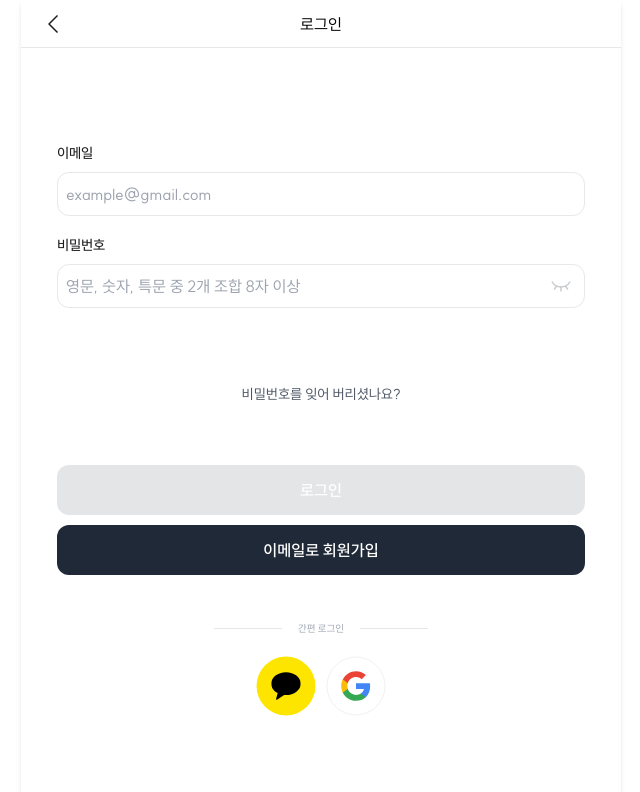
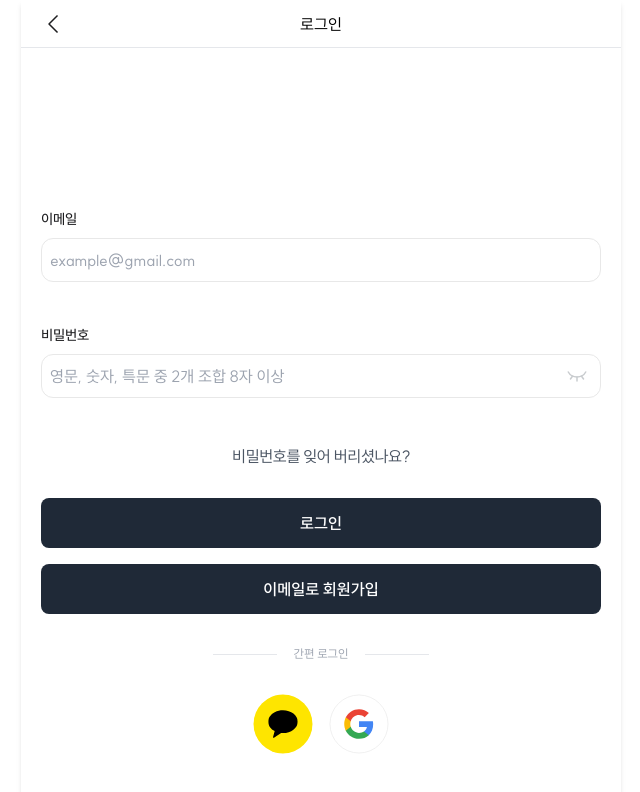
Before and after one commit to TEAM-EMOLE/EMORE-CLIENT, a React (Vite) app: page /login in a window 1280 px wide. Shown: the top 792 px of the page, without its empty margins (319-959 px from the left). Built offline with nearby package versions, Linux system fonts and the light colour scheme.

Commit message:
✨ Feat :  로그인 버튼 항상 활성화

```diff
--- a/src/pages/Login/index.tsx
+++ b/src/pages/Login/index.tsx
@@ -7,106 +7,89 @@ import PwdOpen from './components/Icon/PwdOpen';
 import KakaoLogin from './components/KakaoLogin';
 import GoogleLogin from './components/GoogleLogin';
 import { useLoginForm } from './hooks/useLoginForm';
-import { useValidation } from './hooks/useValidation';
 import { useState, useRef } from 'react';
 
 const LoginButton = Button;
-const SinupButton = Button;
+const SignupButton = Button;
 
 export default function LoginPage() {
-    const {
-      email,
-      password,
-      handleEmailChange,
-      handlePasswordChange,
-      handleSubmit, // 로그인 제출 핸들러
-    } = useLoginForm();
-
-    const isFormValid = useValidation(email, password); // 유효성 검사 훅 사용
+  const { email, password, handleEmailChange, handlePasswordChange, handleSubmit } = useLoginForm();
   const formRef = useRef<HTMLDivElement>(null);
   const [isPasswordVisible, setPasswordVisible] = useState(false);
 
-    // 비밀번호 표시/숨기기 토글 함수
   const togglePasswordVisibility = () => {
-      if (password) setPasswordVisible((prev) => !prev);
+    setPasswordVisible((prev) => !prev);
   };
-
 
   return (
     <>
       <Header title="로그인" isBack />
+      <div className="min-h-screen w-full flex items-center justify-center bg-white">
         <Container>
-          <div className="mt-[60px] p-4 overflow-y-auto">
+          <div className="w-full mx-auto space-y-8 overflow-y-auto">
+            {/* 이메일 및 비밀번호 입력 */}
+            <div className="mt-16 space-y-6">
               <AuthInputComponent
                 label="이메일"
                 placeholder="example@gmail.com"
                 type="email"
                 value={email}
                 onChange={handleEmailChange}
-              className="text-sm placeholder:text-sm"
+                className="text-sm placeholder:text-sm w-full"
               />
               <AuthInputComponent
                 label="비밀번호"
                 placeholder="영문, 숫자, 특문 중 2개 조합 8자 이상"
-            type={isPasswordVisible ? 'text' : 'password'} // 비밀번호 표시/숨기기
+                type={isPasswordVisible ? 'text' : 'password'}
                 value={password}
-            onChange={(value) => {
-              handlePasswordChange(value);
-              if (!value) setPasswordVisible(false); // 입력 값이 없으면 hide로 변경
-            }}
-            className="text-sm placeholder:text-sm"
+                onChange={(value) => handlePasswordChange(value)}
+                className="text-sm placeholder:text-sm w-full"
                 icon={
-              <div
-                onClick={password ? togglePasswordVisibility : undefined} // 입력 시에만 클릭 가능
-                className={password ? 'cursor-pointer' : 'cursor-default'}
-              >
-                {password ? <PwdOpen /> : <PwdHide />}
+                  <div onClick={togglePasswordVisibility} className="cursor-pointer">
+                    {isPasswordVisible ? <PwdOpen /> : <PwdHide />}
                   </div>
                 }
               />
             </div>
 
-
-          {/* 비밀번호 찾기 버튼 */}
-          <div className="mt-[30px] p-4 text-center">
-            <p className="font-suit text-14 font-normal leading-[16.8px] tracking-[-0.01em] text-gray-600">
+            {/* 비밀번호 찾기 */}
+            <div className="text-center">
+              <p className="font-suit text-base leading-5 tracking-tight text-gray-600">
                 비밀번호를 잊어 버리셨나요?
               </p>
             </div>
 
-
-          <div className="mt-[30px] p-4 space-y-[10px]" ref={formRef}>
+            {/* 로그인 및 회원가입 버튼 */}
+            <div className="space-y-4" ref={formRef}>
               <LoginButton
                 onClick={handleSubmit}
-            disabled={!isFormValid} // 유효성 검사 통과 시에만 버튼 활성화
-            className={`h-[50px] p-[15px_120px] gap-[10px] rounded-[12px] cursor
-              ${!isFormValid ? 'bg-gray-200 opacity-50 text-gray-500' : 'bg-gray-800 text-white'}`}
+                className="w-full h-12 rounded-lg bg-gray-800 text-white cursor-pointer"
               >
                 로그인
               </LoginButton>
-
-          {/* 회원가입 버튼 */}
-            <SinupButton
+              <SignupButton
                 onClick={handleSubmit}
-              className={"h-[50px] p-[15px_120px] gap-[10px] rounded-[12px] cursor bg-gray-800 text-white"}
-
+                className="w-full h-12 rounded-lg bg-gray-800 text-white cursor-pointer"
               >
                 이메일로 회원가입
-            </SinupButton>
+              </SignupButton>
             </div>
 
-          {/* 간편 로그인 */}
-          <div className="flex items-center justify-center mt-[30px]">
-              <div className="w-[68px] border-t border-gray-200"></div>
-                <span className="px-4 text-10 text-gray-400">간편 로그인</span>
-              <div className="w-[68px] border-t border-gray-200"></div>
+            {/* 간편 로그인 구분선 */}
+            <div className="flex items-center justify-center mt-8">
+              <div className="w-16 border-t border-gray-200"></div>
+              <span className="px-4 text-xs text-gray-400">간편 로그인</span>
+              <div className="w-16 border-t border-gray-200"></div>
             </div>
 
-          <div className="flex items-center justify-center mt-[20px] space-x-[10px]">
+            {/* 간편 로그인 버튼 */}
+            <div className="flex items-center justify-center mt-5 space-x-4">
               <KakaoLogin />
               <GoogleLogin />
             </div>
+          </div>
         </Container>
+      </div>
     </>
   );
 }
```
Lines whose indentation alone changed are shown as unchanged.
